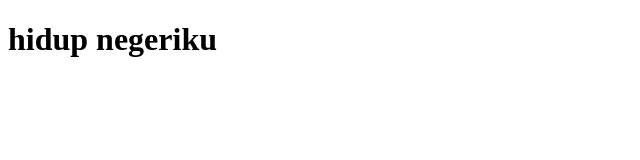
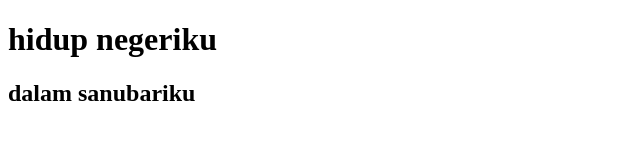
Before and after one commit to krisnapranata/tesgit, a plain HTML site: page index.html in a window 1280 px wide. Shown: the whole page, without its empty margins (0-640 px from the left). Drawn offline with Linux system fonts and the light colour scheme.

Commit message:
menambahkan <h2> dalam file index.html

```diff
--- a/index.html
+++ b/index.html
@@ -7,5 +7,6 @@
 </head>
 <body>
     <h1>hidup negeriku</h1>
+    <h2>dalam sanubariku</h2>
 </body>
 </html>
```
